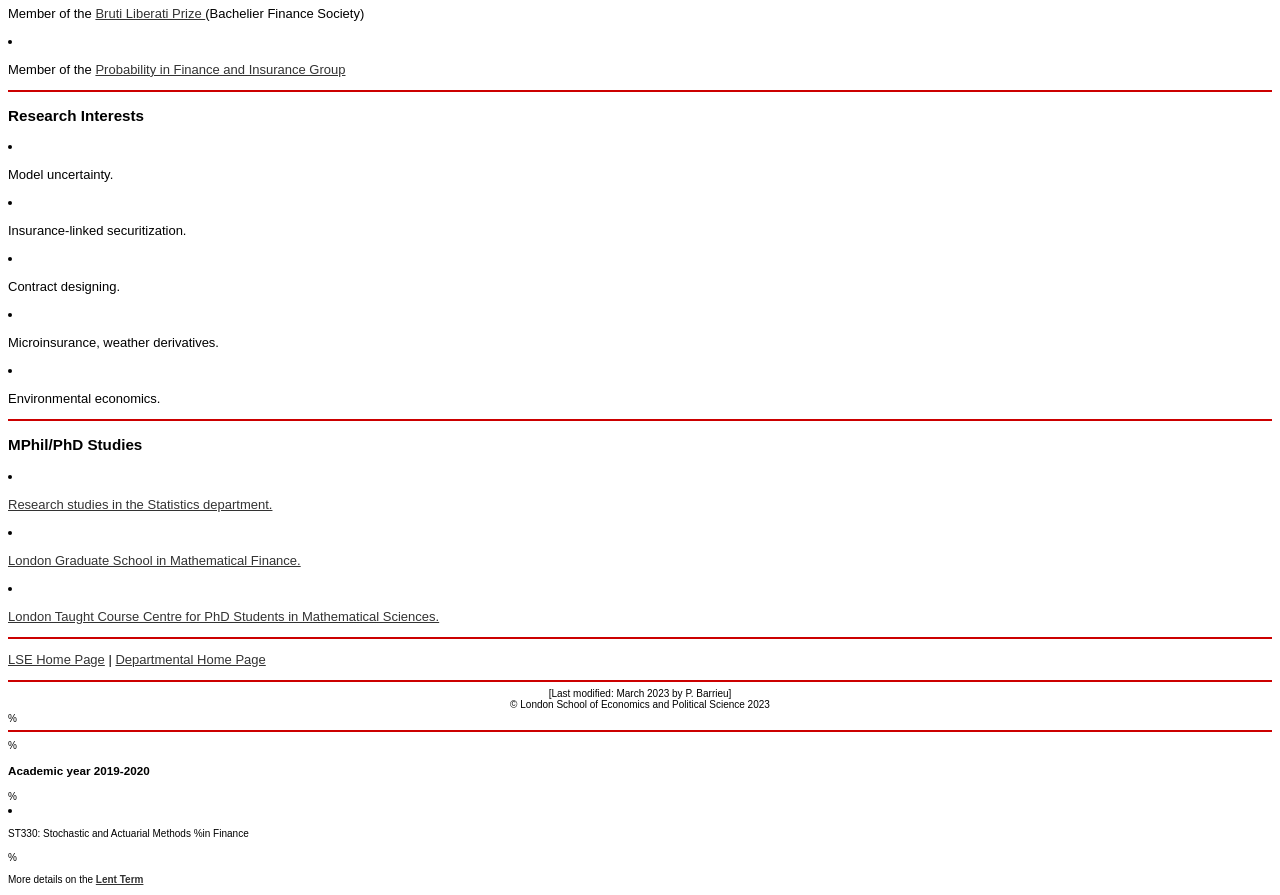
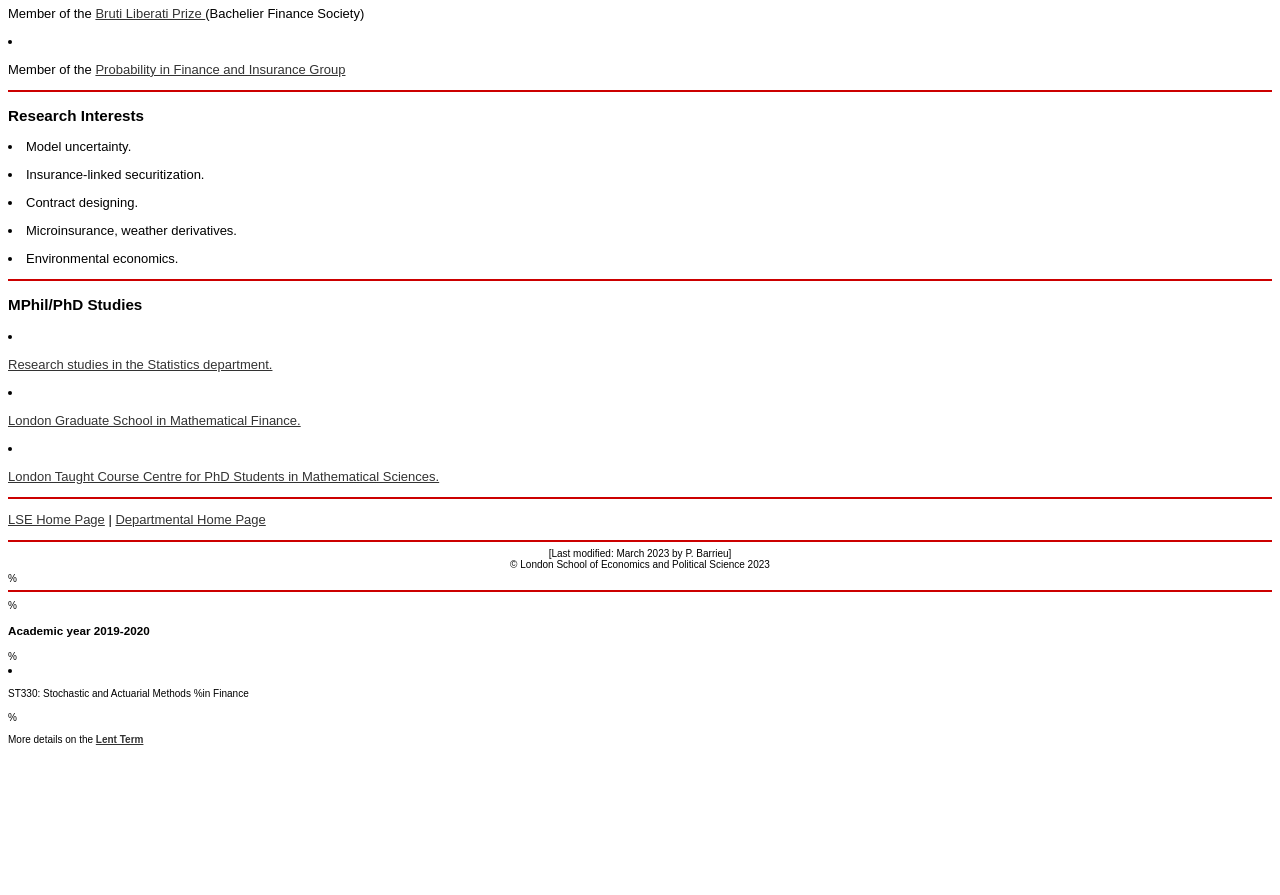
Before and after one commit to PaulineBarrieu/PaulineBarrieu.github.io, a plain HTML site: page index.html in a window 1280 px wide. Shown: the part 1120-2015 px from the top of the page. After the commit the page ends 1875 px from the top, so only its background shows below. Drawn offline with Linux system fonts and the light colour scheme.

Commit message:
Update index.html

```diff
--- a/index.html
+++ b/index.html
@@ -63,11 +63,11 @@ p.m.barrieu@lse.ac.uk </A></P></TD>
 
 <HR color = "#CC0000">
 <H3>Research Interests</H3>
-<LI>  <P> Model uncertainty. </P>
-<LI>  <P> Insurance-linked securitization. </P>
-<LI>  <P> Contract designing. </P>
-<li>  <P> Microinsurance, weather derivatives. </P>
-<LI>  <P> Environmental economics. </P>
+<p> <LI> Model uncertainty. </P>
+<p> <LI> Insurance-linked securitization. </P>
+<p> <LI> Contract designing. </P>
+<p> <li> Microinsurance, weather derivatives. </P>
+<p> <LI> Environmental economics. </P>
 </P>
 
 <HR color = "#CC0000">
```
